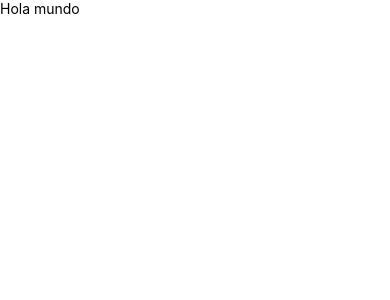
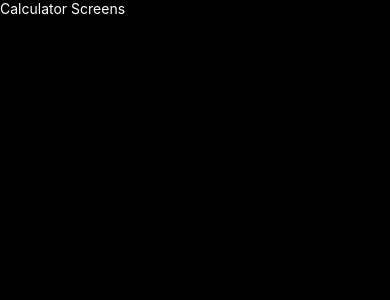
Before and after one commit to chrisdev3001/RN-Calculator, a React Native app: screen / in a window 390 px wide. Shown: the top 300 px of the page. Built offline with nearby package versions, Linux system fonts and the light colour scheme.

Commit message:
Added appTheme, SafeAreaView and StatusBar

```diff
--- a/App.tsx
+++ b/App.tsx
@@ -1,11 +1,17 @@
 import React from 'react'
-import { View, Text} from 'react-native'
+import { View, Text, SafeAreaView, StatusBar} from 'react-native'
+import CalculatorScreen from './src/screens/CalculatorScreen'
+import { styles } from './src/theme/appTheme'
 
 export const App = () => {
   return (
-    <View>
-        <Text>Hola mundo</Text>
-    </View>
+    <SafeAreaView style={styles.background}>
+      <StatusBar
+        backgroundColor="black"
+        barStyle={'light-content'}
+      />
+      <CalculatorScreen/>
+    </SafeAreaView>
   )
 }
 
--- /dev/null
+++ b/src/screens/CalculatorScreen.tsx
@@ -0,0 +1,13 @@
+import React from 'react'
+import { View, Text} from 'react-native'
+import { styles } from '../theme/appTheme'
+
+export const CalculatorScreen = () => {
+  return (
+    <View>
+        <Text style={styles.text}>Calculator Screens</Text>
+    </View>
+  )
+}
+
+export default CalculatorScreen
--- /dev/null
+++ b/src/theme/appTheme.tsx
@@ -0,0 +1,11 @@
+import { StyleSheet } from "react-native";
+
+export const styles = StyleSheet.create({
+    background: {
+        flex: 1,
+        backgroundColor: 'black'
+    },
+    text: {
+        color: '#fff'
+    }
+})
```
